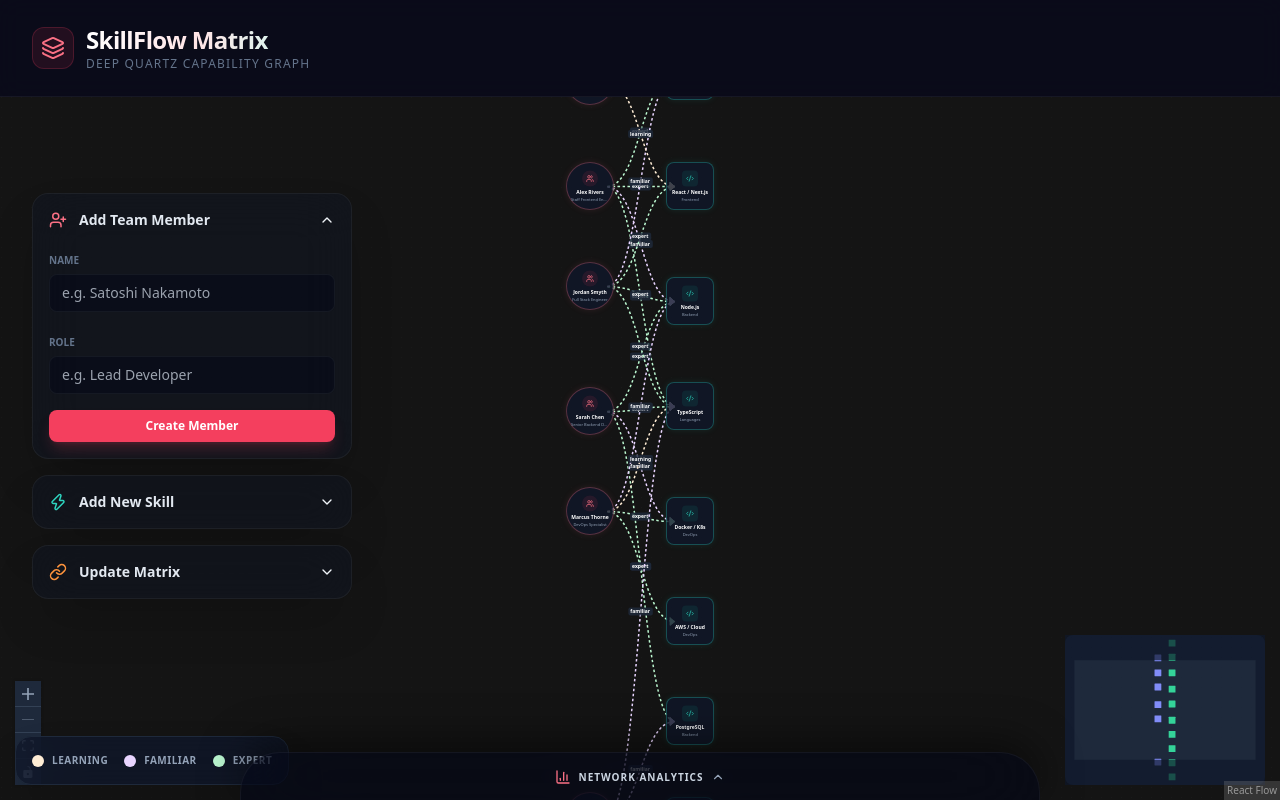
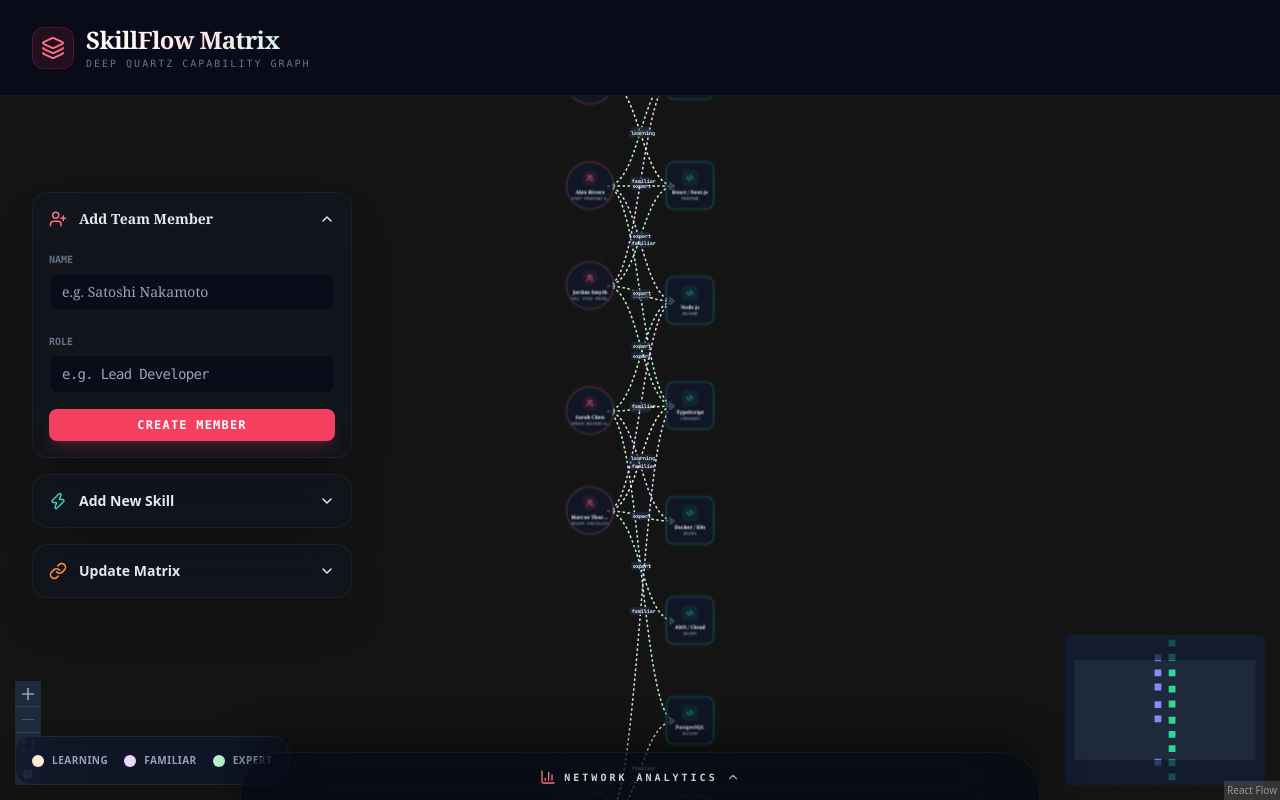
Before and after one commit to Vansh0204/SkillFlow-Matrix, a Next.js app: page / in a window 1280 px wide. Both pictures are taken after a click on the button "Add Team Member". Built offline with nearby package versions, Linux system fonts and the light colour scheme.

Commit message:
style: apply 'Editorial Powerhouse' typography (DM Serif + JetBrains Mono)

```diff
--- a/app/globals.css
+++ b/app/globals.css
@@ -15,6 +15,15 @@ body {
   overflow: hidden;
 }
 
+@layer base {
+  .font-serif {
+    font-family: var(--font-serif), serif;
+  }
+  .font-mono {
+    font-family: var(--font-mono), monospace;
+  }
+}
+
 @layer utilities {
   .text-balance {
     text-wrap: balance;
--- a/app/layout.tsx
+++ b/app/layout.tsx
@@ -1,21 +1,25 @@
-import type { Metadata } from "next";
-import localFont from "next/font/local";
+import { DM_Serif_Display, JetBrains_Mono, Inter } from "next/font/google";
 import "./globals.css";
 
-const geistSans = localFont({
-  src: "./fonts/GeistVF.woff",
-  variable: "--font-geist-sans",
-  weight: "100 900",
+const dmSerif = DM_Serif_Display({
+  subsets: ["latin"],
+  weight: "400",
+  variable: "--font-serif",
 });
-const geistMono = localFont({
-  src: "./fonts/GeistMonoVF.woff",
-  variable: "--font-geist-mono",
-  weight: "100 900",
+
+const jetbrainsMono = JetBrains_Mono({
+  subsets: ["latin"],
+  variable: "--font-mono",
+});
+
+const inter = Inter({
+  subsets: ["latin"],
+  variable: "--font-sans",
 });
 
 export const metadata: Metadata = {
-  title: "Create Next App",
-  description: "Generated by create next app",
+  title: "SkillFlow Matrix | Capability Graph",
+  description: "Advanced Team Skill Matrix Visualization",
 };
 
 export default function RootLayout({
@@ -26,7 +30,7 @@ export default function RootLayout({
   return (
     <html lang="en">
       <body
-        className={`${geistSans.variable} ${geistMono.variable} antialiased`}
+        className={`${dmSerif.variable} ${jetbrainsMono.variable} ${inter.variable} antialiased font-sans`}
       >
         {children}
       </body>
--- a/components/CRUDPanel.tsx
+++ b/components/CRUDPanel.tsx
@@ -105,7 +105,7 @@ export default function CRUDPanel({ data, onUpdate }: CRUDPanelProps) {
         >
           <div className="flex items-center gap-3">
             <UserPlus size={18} className="text-rose-400" />
-            <span className="text-sm font-bold text-slate-200">Add Team Member</span>
+            <span className="text-sm font-serif font-bold text-slate-200">Add Team Member</span>
           </div>
           {openSection === 'person' ? <ChevronUp size={16} /> : <ChevronDown size={16} />}
         </button>
@@ -113,26 +113,26 @@ export default function CRUDPanel({ data, onUpdate }: CRUDPanelProps) {
         {openSection === 'person' && (
           <form onSubmit={handleAddPerson} className="p-4 pt-0 space-y-4 animate-in slide-in-from-top duration-300">
             <div className="space-y-1">
-              <label className="text-[10px] font-bold uppercase text-slate-500">Name</label>
+              <label className="text-[10px] font-mono font-bold uppercase text-slate-500">Name</label>
               <input
                 type="text"
                 value={personName}
                 onChange={(e) => setPersonName(e.target.value)}
                 placeholder="e.g. Satoshi Nakamoto"
-                className="w-full bg-slate-950/50 border border-white/5 rounded-lg px-3 py-2 text-sm text-white focus:outline-none focus:ring-1 focus:ring-rose-500"
+                className="w-full bg-slate-950/50 border border-white/5 rounded-lg px-3 py-2 text-sm text-white focus:outline-none focus:ring-1 focus:ring-rose-500 font-serif"
               />
             </div>
             <div className="space-y-1">
-              <label className="text-[10px] font-bold uppercase text-slate-500">Role</label>
+              <label className="text-[10px] font-mono font-bold uppercase text-slate-500">Role</label>
               <input
                 type="text"
                 value={personRole}
                 onChange={(e) => setPersonRole(e.target.value)}
                 placeholder="e.g. Lead Developer"
-                className="w-full bg-slate-950/50 border border-white/5 rounded-lg px-3 py-2 text-sm text-white focus:outline-none focus:ring-1 focus:ring-rose-500"
+                className="w-full bg-slate-950/50 border border-white/5 rounded-lg px-3 py-2 text-sm text-white focus:outline-none focus:ring-1 focus:ring-rose-500 font-mono tracking-tighter"
               />
             </div>
-            <button className="w-full py-2 bg-rose-500 hover:bg-rose-400 text-white rounded-lg text-xs font-bold transition-all shadow-lg shadow-rose-500/20">
+            <button className="w-full py-2 bg-rose-500 hover:bg-rose-400 text-white rounded-lg text-xs font-mono font-bold transition-all shadow-lg shadow-rose-500/20 uppercase tracking-widest">
               Create Member
             </button>
           </form>
--- a/components/DetailPanel.tsx
+++ b/components/DetailPanel.tsx
@@ -146,11 +146,11 @@ export default function DetailPanel({
               </div>
             ) : (
               <div className="group relative">
-                <span className={`inline-block px-2 py-0.5 rounded text-[10px] font-bold uppercase tracking-wider mb-2 ${selectedType === 'person' ? 'bg-rose-500/10 text-rose-400' : 'bg-teal-500/10 text-teal-400'}`}>
+                <span className={`inline-block px-2 py-0.5 rounded text-[10px] font-mono font-bold uppercase tracking-[0.2em] mb-2 ${selectedType === 'person' ? 'bg-rose-500/10 text-rose-400' : 'bg-teal-500/10 text-teal-400'}`}>
                   {selectedType}
                 </span>
-                <h2 className="text-3xl font-bold text-white tracking-tight leading-tight">{selectedItem.name}</h2>
-                <p className="text-slate-400 text-lg">{selectedType === 'person' ? (selectedItem as Person).role : (selectedItem as Skill).category}</p>
+                <h2 className="text-3xl font-serif font-bold text-white tracking-tight leading-tight">{selectedItem.name}</h2>
+                <p className="text-slate-400 text-lg font-mono tracking-tighter">{selectedType === 'person' ? (selectedItem as Person).role : (selectedItem as Skill).category}</p>
 
                 <button
                   onClick={() => setIsEditing(true)}
--- a/components/SkillMatrixGraph.tsx
+++ b/components/SkillMatrixGraph.tsx
@@ -40,8 +40,8 @@ const PersonNode = ({ data, selected }: any) => {
         <div className={`p-2 rounded-full mb-1 transition-colors ${selected ? 'bg-rose-500 text-white' : 'bg-rose-500/10 text-rose-400'}`}>
           <Users size={16} />
         </div>
-        <div className="text-[10px] font-bold text-white text-center px-2 truncate w-full">{data.name}</div>
-        <div className="text-[8px] text-slate-400 text-center truncate w-full px-2">{data.role}</div>
+        <div className="text-[10px] font-serif font-bold text-white text-center px-2 truncate w-full">{data.name}</div>
+        <div className="text-[8px] font-mono text-slate-400 text-center truncate w-full px-2 uppercase tracking-tighter">{data.role}</div>
       </div>
       <Handle type="source" position={Position.Right} className="w-2 h-2 bg-rose-400 border-none opacity-0 group-hover:opacity-100 transition-opacity" />
 
@@ -67,8 +67,8 @@ const SkillNode = ({ data, selected }: any) => {
         <div className={`p-2 rounded-lg mb-1 transition-colors ${selected ? 'bg-teal-500 text-white' : 'bg-teal-500/10 text-teal-400'}`}>
           <Code2 size={16} />
         </div>
-        <div className="text-[10px] font-bold text-white text-center px-2 truncate w-full">{data.name}</div>
-        <div className="text-[8px] text-slate-400 text-center truncate w-full px-2">{data.category}</div>
+        <div className="text-[10px] font-serif font-bold text-white text-center px-2 truncate w-full">{data.name}</div>
+        <div className="text-[8px] font-mono text-slate-400 text-center truncate w-full px-2 uppercase tracking-tighter">{data.category}</div>
       </div>
       <Handle type="source" position={Position.Right} className="w-2 h-2 bg-teal-400 border-none opacity-0 group-hover:opacity-100 transition-opacity" />
 
@@ -187,7 +187,7 @@ export default function SkillMatrixGraph() {
       labelBgPadding: [4, 2],
       labelBgBorderRadius: 4,
       labelBgStyle: { fill: '#1e293b', color: '#fff', fillOpacity: 0.8 },
-      labelStyle: { fill: '#fff', fontSize: 10, fontWeight: 700 },
+      labelStyle: { fill: '#fff', fontSize: 10, fontWeight: 700, fontFamily: 'var(--font-mono)' },
       style: { stroke: PROFICIENCY_COLORS[c.proficiency], strokeWidth: 3 },
       markerEnd: {
         type: MarkerType.ArrowClosed,
@@ -281,10 +281,10 @@ export default function SkillMatrixGraph() {
             <Layers className="text-rose-400 w-6 h-6" />
           </div>
           <div>
-            <h1 className="text-2xl font-bold tracking-tight bg-gradient-to-r from-white via-rose-100 to-teal-100 bg-clip-text text-transparent">
+            <h1 className="text-2xl font-serif font-bold tracking-tight bg-gradient-to-r from-white via-rose-100 to-teal-100 bg-clip-text text-transparent">
               SkillFlow Matrix
             </h1>
-            <p className="text-xs text-slate-500 font-medium tracking-widest uppercase">Deep Quartz Capability Graph</p>
+            <p className="text-[10px] font-mono text-slate-500 font-medium tracking-[0.2em] uppercase">Deep Quartz Capability Graph</p>
           </div>
         </div>
       </header>
--- a/components/SummaryPanel.tsx
+++ b/components/SummaryPanel.tsx
@@ -62,7 +62,7 @@ export default function SummaryPanel({ data }: SummaryPanelProps) {
         className="w-full h-12 flex items-center justify-center gap-2 text-slate-400 hover:text-white transition-colors"
       >
         <BarChart3 size={16} className="text-rose-400" />
-        <span className="text-[10px] font-bold uppercase tracking-widest text-slate-300">Network Analytics</span>
+        <span className="text-[10px] font-mono font-bold uppercase tracking-[0.3em] text-slate-300">Network Analytics</span>
         {isOpen ? <ChevronDown size={14} /> : <ChevronUp size={14} />}
       </button>
 
@@ -114,8 +114,8 @@ export default function SummaryPanel({ data }: SummaryPanelProps) {
           <div className="space-y-2">
             {stats.sortedPeople.map((p, i) => (
               <div key={i} className="flex items-center justify-between text-sm group">
-                <span className="text-slate-200 font-medium truncate max-w-[120px] group-hover:text-teal-400 transition-colors">{p.name}</span>
-                <span className="px-2 py-0.5 rounded-full bg-white/5 text-[10px] font-bold text-slate-400 border border-white/5">{p.count} skills</span>
+                <span className="text-slate-200 font-serif font-bold truncate max-w-[120px] group-hover:text-teal-400 transition-colors">{p.name}</span>
+                <span className="px-2 py-0.5 rounded-full bg-white/5 text-[10px] font-mono font-bold text-slate-400 border border-white/5">{p.count} skills</span>
               </div>
             ))}
           </div>
```
